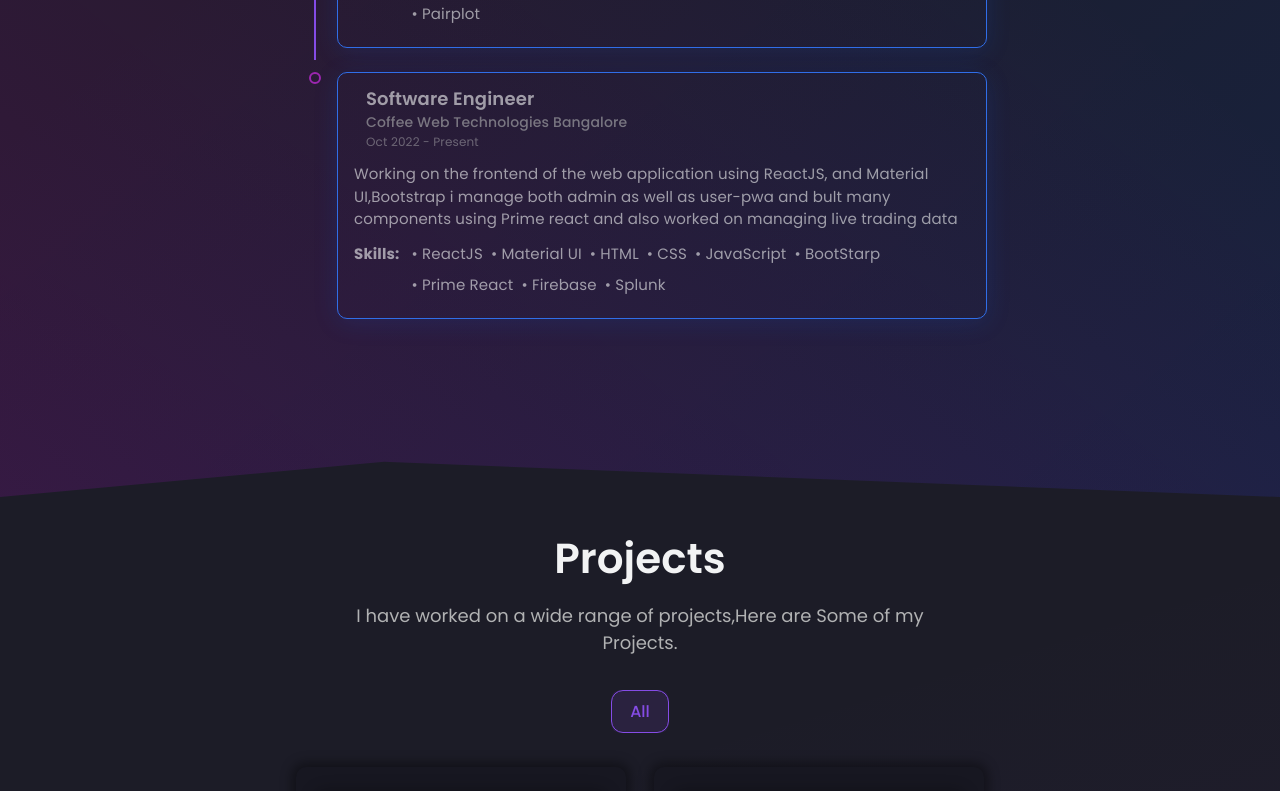
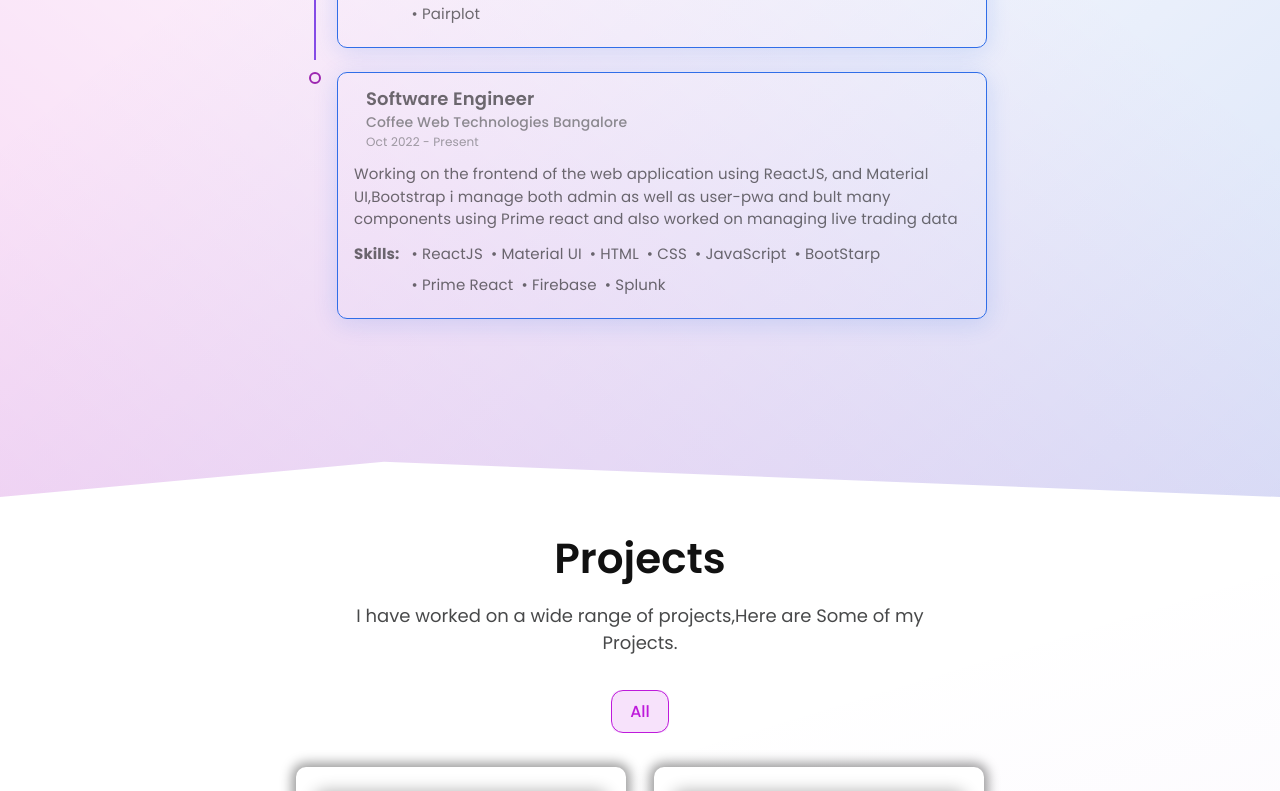
Before and after one commit to RohithGowda321/portfolio, a React (Create React App) app: page / in a window 1280 px wide. Shown: the part 2000-2791 px from the top of the page. Built offline with nearby package versions, Linux system fonts and the light colour scheme.

Commit message:
Add files via upload

```diff
--- a/src/App.js
+++ b/src/App.js
@@ -1,9 +1,9 @@
 import { ThemeProvider } from "styled-components";
 import { useState } from "react";
-import { darkTheme, lightTheme } from './utils/Themes.js'
+import { lightTheme } from "./utils/Themes.js";
 import Navbar from "./components/Navbar";
-import './App.css';
-import { BrowserRouter as Router } from 'react-router-dom';
+import "./App.css";
+import { BrowserRouter as Router } from "react-router-dom";
 import HeroSection from "./components/HeroSection";
 import Skills from "./components/Skills";
 import Projects from "./components/Projects";
@@ -18,20 +18,27 @@ const Body = styled.div`
   background-color: ${({ theme }) => theme.bg};
   width: 100%;
   overflow-x: hidden;
-`
+`;
 
 const Wrapper = styled.div`
-  background: linear-gradient(38.73deg, rgba(204, 0, 187, 0.15) 0%, rgba(201, 32, 184, 0) 50%), linear-gradient(141.27deg, rgba(0, 70, 209, 0) 50%, rgba(0, 70, 209, 0.15) 100%);
+  background: linear-gradient(
+      38.73deg,
+      rgba(204, 0, 187, 0.15) 0%,
+      rgba(201, 32, 184, 0) 50%
+    ),
+    linear-gradient(
+      141.27deg,
+      rgba(0, 70, 209, 0) 50%,
+      rgba(0, 70, 209, 0.15) 100%
+    );
   width: 100%;
-  clip-path: polygon(0 0, 100% 0, 100% 100%,30% 98%, 0 100%);
-`
+  clip-path: polygon(0 0, 100% 0, 100% 100%, 30% 98%, 0 100%);
+`;
 function App() {
-  const [darkMode, setDarkMode] = useState(true);
   const [openModal, setOpenModal] = useState({ state: false, project: null });
-  console.log(openModal)
   return (
-    <ThemeProvider theme={darkMode ? darkTheme : lightTheme}>
-      <Router >
+    <ThemeProvider theme={lightTheme}>
+      <Router>
         <Navbar />
         <Body>
           <HeroSection />
@@ -45,9 +52,9 @@ function App() {
             <Contact />
           </Wrapper>
           <Footer />
-          {openModal.state &&
+          {openModal.state && (
             <ProjectDetails openModal={openModal} setOpenModal={setOpenModal} />
-          }
+          )}
         </Body>
       </Router>
     </ThemeProvider>
--- a/src/components/Projects/ProjectsStyle.js
+++ b/src/components/Projects/ProjectsStyle.js
@@ -1,5 +1,4 @@
 import styled from 'styled-components';
-import _default from '../../themes/default';
 
 export const Container = styled.div`
     background: linear-gradient(343.07deg, rgba(132, 59, 206, 0.06) 5.71%, rgba(132, 59, 206, 0) 64.83%);
--- a/src/components/Projects/index.js
+++ b/src/components/Projects/index.js
@@ -1,58 +1,60 @@
-import React from 'react'
-import { useState } from 'react'
-import { Container, Wrapper, Title, Desc, CardContainer, ToggleButtonGroup, ToggleButton } from './ProjectsStyle'
-import ProjectCard from '../Cards/ProjectCards'
-import { projects } from '../../data/constants'
+import React from "react";
+import { useState } from "react";
+import {
+  Container,
+  Wrapper,
+  Title,
+  Desc,
+  CardContainer,
+  ToggleButtonGroup,
+  ToggleButton,
+} from "./ProjectsStyle";
+import ProjectCard from "../Cards/ProjectCards";
+import { projects } from "../../data/constants";
 
-
-const Projects = ({openModal,setOpenModal}) => {
-  const [toggle, setToggle] = useState('all');
+const Projects = ({ openModal, setOpenModal }) => {
+  const [toggle, setToggle] = useState("all");
   return (
     <Container id="projects">
       <Wrapper>
         <Title>Projects</Title>
         <Desc>
-          I have worked on a wide range of projects,Here are Some of my Projects.
+          I have worked on a wide range of projects,Here are Some of my
+          Projects.
         </Desc>
-        <ToggleButtonGroup >
-          {toggle === 'all' ?
-            <ToggleButton active value="all" onClick={() => setToggle('all')}>All</ToggleButton>
-            :
-            <ToggleButton value="all" onClick={() => setToggle('all')}>All</ToggleButton>
-          }
-          {/* <Divider />
-          {toggle === 'web app' ?
-            <ToggleButton active value="web app" onClick={() => setToggle('web app')}>WEB APP'S</ToggleButton>
-            :
-            <ToggleButton value="web app" onClick={() => setToggle('web app')}>WEB APP'S</ToggleButton>
-          }
-          <Divider /> */}
-          {/* {toggle === 'android app' ?
-            <ToggleButton active value="android app" onClick={() => setToggle('android app')}>ANDROID APP'S</ToggleButton>
-            :
-            <ToggleButton value="android app" onClick={() => setToggle('android app')}>ANDROID APP'S</ToggleButton>
-          }
-          <Divider />
-          {toggle === 'machine learning' ?
-            <ToggleButton active value="machine learning" onClick={() => setToggle('machine learning')}>MACHINE LEARNING</ToggleButton>
-            :
-            <ToggleButton value="machine learning" onClick={() => setToggle('machine learning')}>MACHINE LEARNING</ToggleButton>
-          } */}
+        <ToggleButtonGroup>
+          {toggle === "all" ? (
+            <ToggleButton active value="all" onClick={() => setToggle("all")}>
+              All
+            </ToggleButton>
+          ) : (
+            <ToggleButton value="all" onClick={() => setToggle("all")}>
+              All
+            </ToggleButton>
+          )}
         </ToggleButtonGroup>
         <CardContainer>
-          {toggle === 'all' && projects
-            .map((project) => (
-              <ProjectCard project={project} openModal={openModal} setOpenModal={setOpenModal}/>
+          {toggle === "all" &&
+            projects.map((project) => (
+              <ProjectCard
+                project={project}
+                openModal={openModal}
+                setOpenModal={setOpenModal}
+              />
             ))}
           {projects
             .filter((item) => item.category === toggle)
             .map((project) => (
-              <ProjectCard project={project} openModal={openModal} setOpenModal={setOpenModal}/>
+              <ProjectCard
+                project={project}
+                openModal={openModal}
+                setOpenModal={setOpenModal}
+              />
             ))}
         </CardContainer>
       </Wrapper>
     </Container>
-  )
-}
+  );
+};
 
-export default Projects
+export default Projects;
--- a/src/themes/default.js
+++ b/src/themes/default.js
@@ -1,3 +1,4 @@
+// eslint-disable-next-line import/no-anonymous-default-export
 export default {
     // Temp fonts
     fonts: {
```
